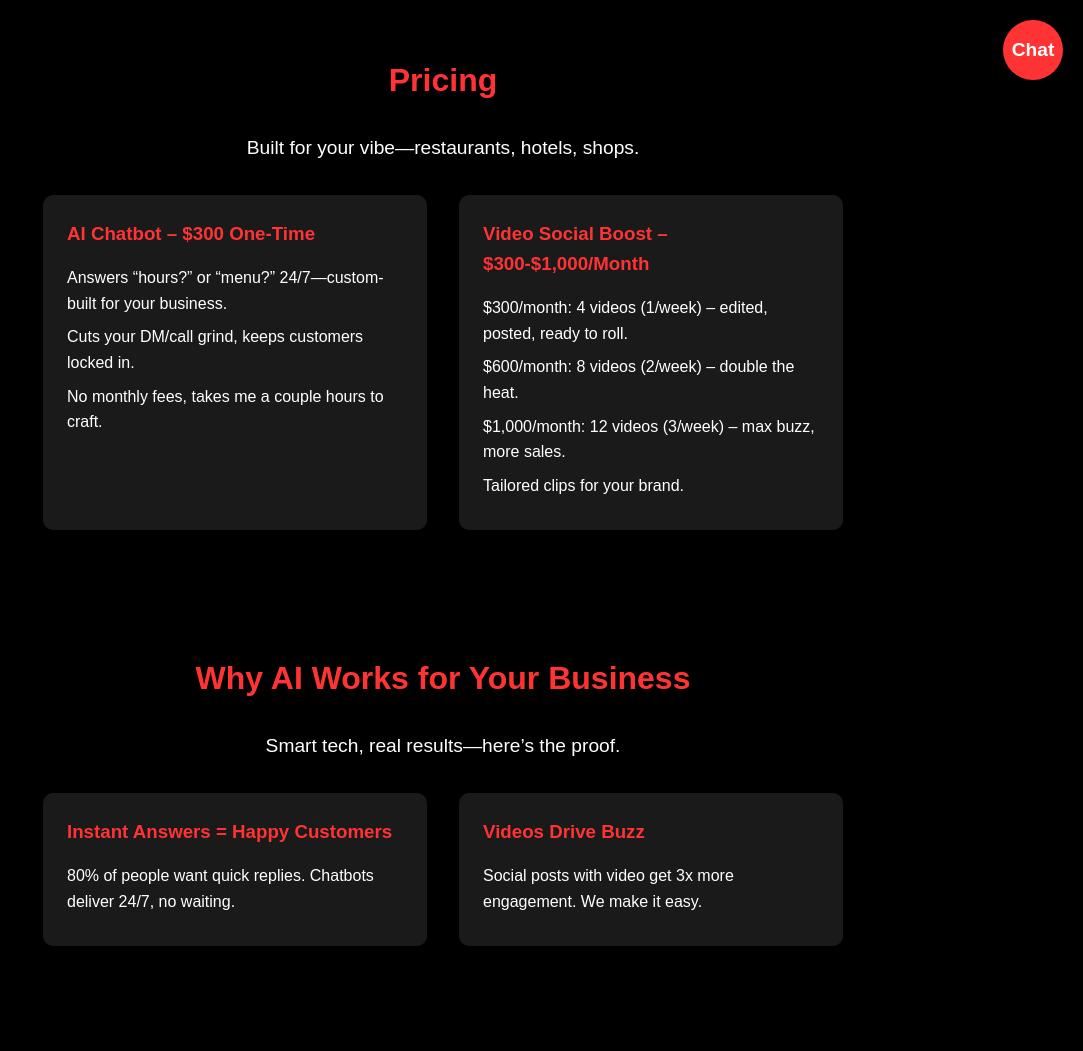
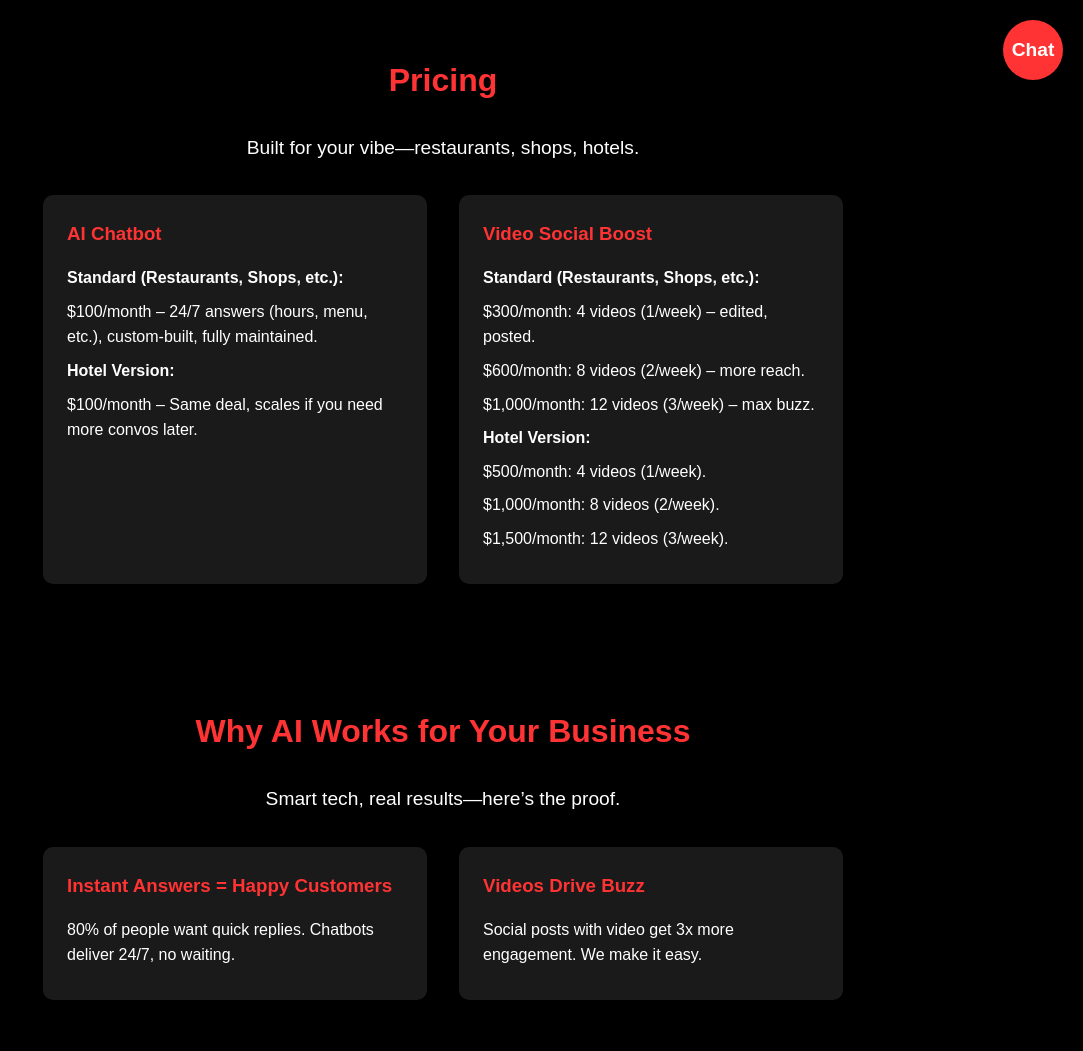
Before and after one commit to LukeMark12/Aimpact, a plain HTML site: page index.html in a window 1280 px wide. Shown: the part 700-1751 px from the top of the page, without its empty margins (197-1280 px from the left). Drawn offline with Linux system fonts and the light colour scheme.

Commit message:
Update index.html

```diff
--- a/index.html
+++ b/index.html
@@ -109,6 +109,8 @@
             padding: 1.5rem;
             border-radius: 10px;
             text-align: left;
+            opacity: ಡ
+
             opacity: 0;
             transform: translateY(20px);
             animation: slideUp 0.8s ease forwards;
@@ -292,20 +294,25 @@
     </div>
     <div id="pricing" class="section">
         <h2>Pricing</h2>
-        <p>Built for your vibe—restaurants, hotels, shops.</p>
+        <p>Built for your vibe—restaurants, shops, hotels.</p>
         <div class="pricing-grid">
             <div class="pricing-item">
-                <h3>AI Chatbot – $300 One-Time</h3>
-                <p>Answers “hours?” or “menu?” 24/7—custom-built for your business.</p>
-                <p>Cuts your DM/call grind, keeps customers locked in.</p>
-                <p>No monthly fees, takes me a couple hours to craft.</p>
+                <h3>AI Chatbot</h3>
+                <p><strong>Standard (Restaurants, Shops, etc.):</strong></p>
+                <p>$100/month – 24/7 answers (hours, menu, etc.), custom-built, fully maintained.</p>
+                <p><strong>Hotel Version:</strong></p>
+                <p>$100/month – Same deal, scales if you need more convos later.</p>
             </div>
             <div class="pricing-item">
-                <h3>Video Social Boost – $300-$1,000/Month</h3>
-                <p>$300/month: 4 videos (1/week) – edited, posted, ready to roll.</p>
-                <p>$600/month: 8 videos (2/week) – double the heat.</p>
-                <p>$1,000/month: 12 videos (3/week) – max buzz, more sales.</p>
-                <p>Tailored clips for your brand.</p>
+                <h3>Video Social Boost</h3>
+                <p><strong>Standard (Restaurants, Shops, etc.):</strong></p>
+                <p>$300/month: 4 videos (1/week) – edited, posted.</p>
+                <p>$600/month: 8 videos (2/week) – more reach.</p>
+                <p>$1,000/month: 12 videos (3/week) – max buzz.</p>
+                <p><strong>Hotel Version:</strong></p>
+                <p>$500/month: 4 videos (1/week).</p>
+                <p>$1,000/month: 8 videos (2/week).</p>
+                <p>$1,500/month: 12 videos (3/week).</p>
             </div>
         </div>
     </div>
@@ -344,9 +351,11 @@
             <button type="submit">Submit Review</button>
         </form>
     </div>
-    <footer>
-        <p>Hit me up: lukemarkflying@gmail.com | +358 41 577 3415</p>
-    </footer>
+    <footer  class="section">
+        <footer>
+            <p>Hit me up: lukemarkflying@gmail.com | +358 41 577 3415</p>
+        </footer>
+    </div>
     <div class="chat-button" onclick="toggleChat()">Chat</div>
     <div class="chat-window" id="chatWindow">
         <div class="chat-header">AImpact Bot</div>
@@ -375,8 +384,8 @@
             demoButton.classList.add('clicked');
             setTimeout(() => {
                 demoButton.classList.remove('clicked');
-                toggleChat(); // Open chatbot after animation
-            }, 500); // Match animation duration (0.5s)
+                toggleChat();
+            }, 500);
         }
 
         function showResponse(option) {
@@ -397,10 +406,10 @@
                 let response = '';
                 switch (option) {
                     case 'chatbot':
-                        response = 'The AI Chatbot is $300 one-time. It answers stuff like “hours?” or “menu?” 24/7, custom-built for your biz. No monthly fees!';
+                        response = 'The AI Chatbot is $100/month—24/7 answers, custom-built, and maintained for you. Same price for hotels!';
                         break;
                     case 'videos':
-                        response = 'Video Social Boost starts at $300/month for 4 videos (1/week), $600 for 8 (2/week), or $1,000 for 12 (3/week). Edited, posted, tailored for you!';
+                        response = 'Video Social Boost: $300-$1,000/month for standard (4-12 videos). Hotels: $500-$1,500/month. All edited and posted!';
                         break;
                     case 'contact':
                         response = 'Hit me up at lukemarkflying@gmail.com or +358 41 577 3415.';
```
